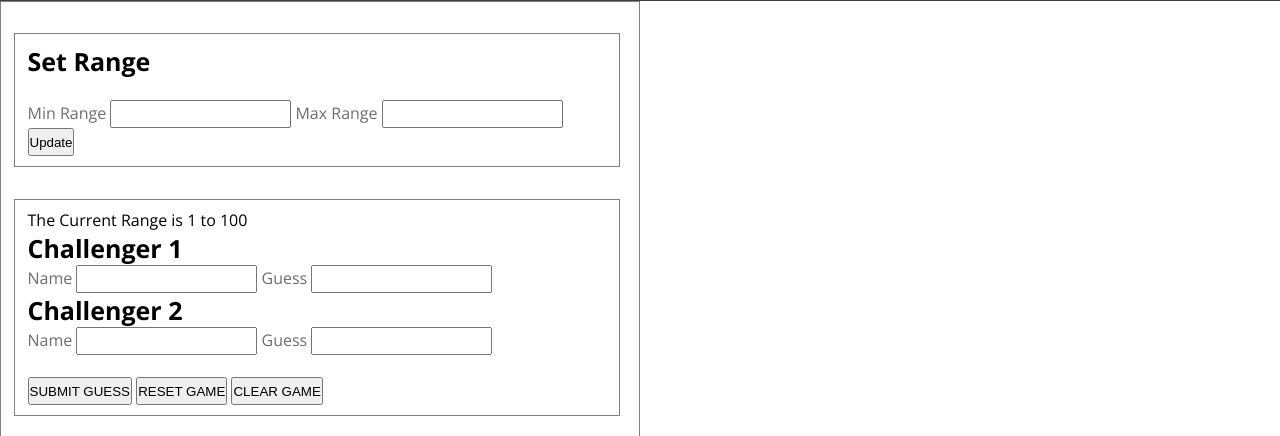
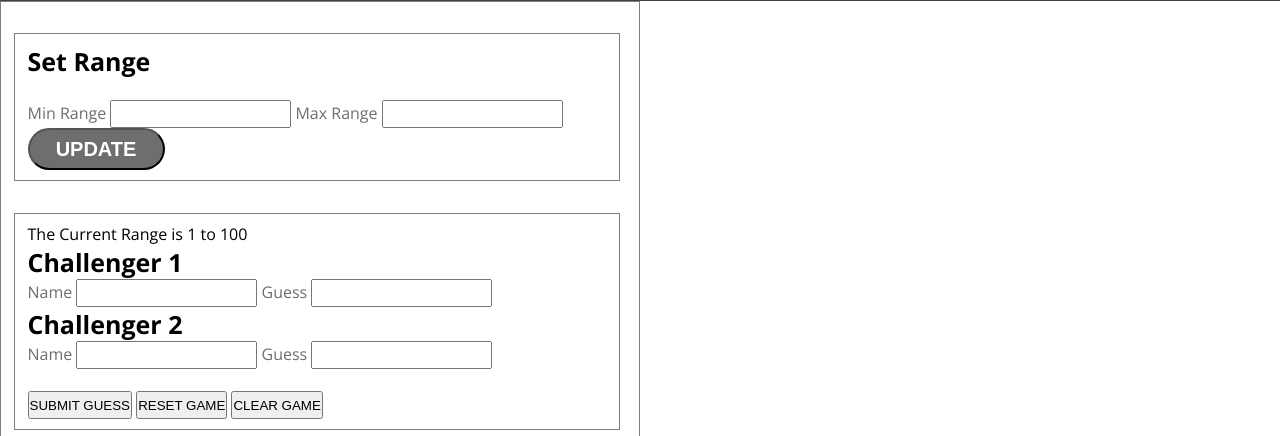
Before and after one commit to Trond240/number_guesser, a plain HTML site: page index.html in a window 1280 px wide. Shown: the part 156-592 px from the top of the page. Drawn offline with nearby package versions, Linux system fonts and the light colour scheme.

Commit message:
Added update button css

```diff
--- a/index.html
+++ b/index.html
@@ -24,7 +24,7 @@
         <input type="text">
         <label type="label" name="Max Range">Max Range</label>
         <input type="text">
-        <input type="button" value="Update">
+        <input type="button" class="dark-button" value="UPDATE">
       </form>
     </section>
     <section class="current-range-section">
--- a/style.css
+++ b/style.css
@@ -93,6 +93,17 @@ h4 {
   padding: 1.5% 2%;
 }
 
+.dark-button {
+  background-color: #6e6e6e;
+  color: #ffffff;
+  border-radius: 35px;
+  font-size: 20px;
+  text-align: center;
+  width: 137px;
+  height: 42px;
+  font-weight: 700;
+}
+
 .current-range-section {
   border: 1px solid grey;
   width: 95%;
```
